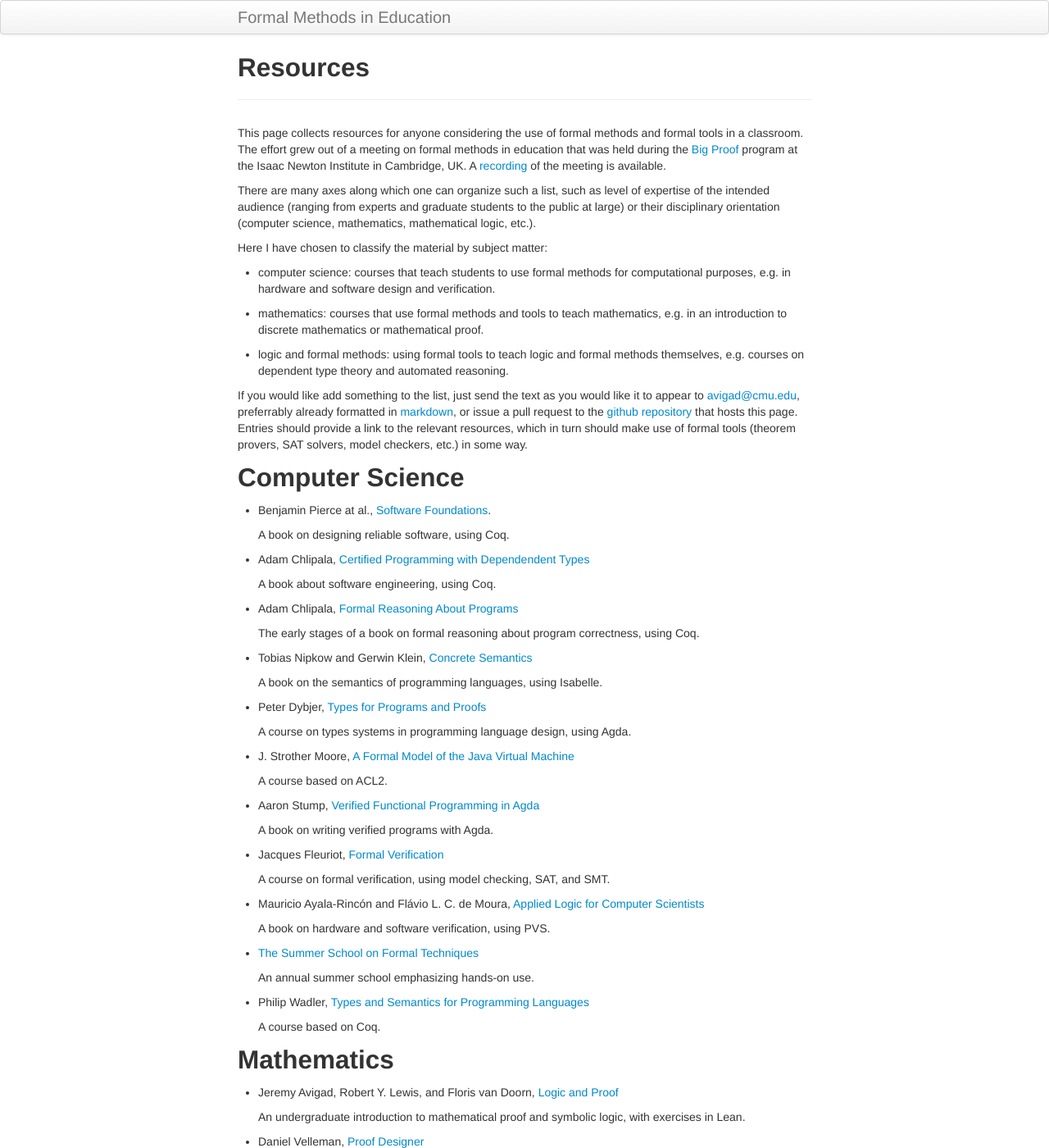
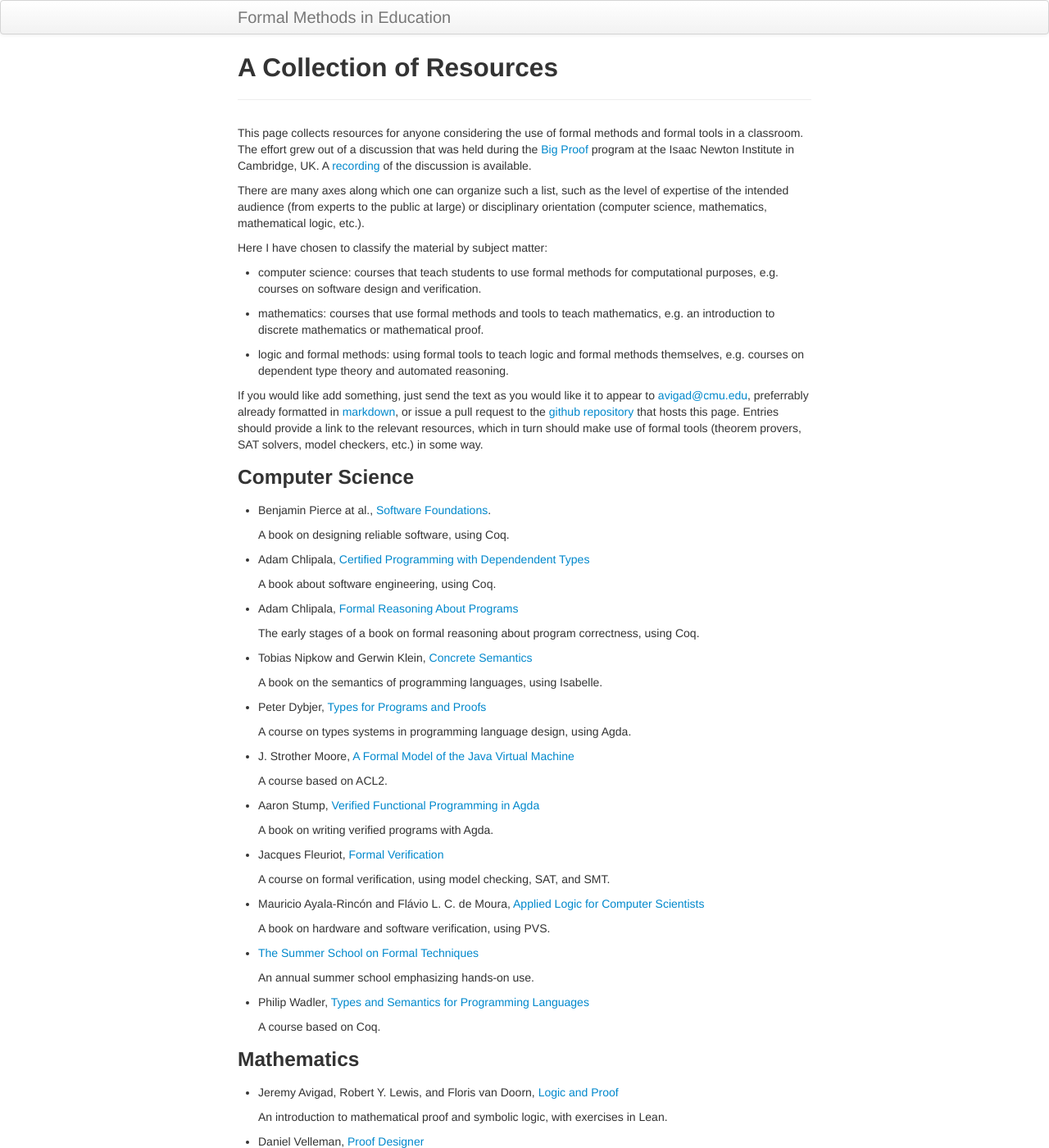
Before and after one commit to avigad/formal_methods_in_education, a Jekyll site: the page built from index.md, in a window 1280 px wide and 1400 px high. Shown: the whole window at 82% size. Built offline with Jekyll 4.4.1, drawn with Linux system fonts in a browser that asks for light colours; some of the changed text lies outside the part shown.

Commit message:
tinkering

```diff
--- a/index.md
+++ b/index.md
@@ -1,24 +1,23 @@
 ---
-title: Resources
+title: A Collection of Resources
 layout: page
 ---
 
-This page collects resources for anyone considering the use of formal methods and formal tools in a classroom. The effort grew out of a meeting on formal methods in education that was held during the [Big Proof](https://www.newton.ac.uk/event/bpr) program at the Isaac Newton Institute in Cambridge, UK. A [recording](https://www.newton.ac.uk/seminar/20170724153017302) of the meeting is available.
+This page collects resources for anyone considering the use of formal methods and formal tools in a classroom. The effort grew out of a discussion that was held during the [Big Proof](https://www.newton.ac.uk/event/bpr) program at the Isaac Newton Institute in Cambridge, UK. A [recording](https://www.newton.ac.uk/seminar/20170724153017302) of the discussion is available.
 
-There are many axes along which one can organize such a list, such as level of expertise of the intended audience (ranging from experts and graduate students to the public at large) or their disciplinary orientation (computer science, mathematics, mathematical logic, etc.).
+There are many axes along which one can organize such a list, such as the level of expertise of the intended audience (from experts to the public at large) or disciplinary orientation (computer science, mathematics, mathematical logic, etc.).
 
 Here I have chosen to classify the material by subject matter:
 
-- computer science: courses that teach students to use formal methods for computational purposes, e.g. in hardware and software design and verification.
+- computer science: courses that teach students to use formal methods for computational purposes, e.g. courses on software design and verification.
 
-- mathematics: courses that use formal methods and tools to teach mathematics, e.g. in an introduction to discrete mathematics or mathematical proof.
+- mathematics: courses that use formal methods and tools to teach mathematics, e.g. an introduction to discrete mathematics or mathematical proof.
 
 - logic and formal methods: using formal tools to teach logic and formal methods themselves, e.g. courses on dependent type theory and automated reasoning.
 
-If you would like add something to the list, just send the text as you would like it to appear to <avigad@cmu.edu>, preferrably already formatted in [markdown](https://daringfireball.net/2004/12/markdown_101), or issue a pull request to the [github repository](https://github.com/avigad/formal_methods_in_education) that hosts this page. Entries should provide a link to the relevant resources, which in turn should make use of formal tools (theorem provers, SAT solvers, model checkers, etc.) in some way.
+If you would like add something, just send the text as you would like it to appear to <avigad@cmu.edu>, preferrably already formatted in [markdown](https://daringfireball.net/2004/12/markdown_101), or issue a pull request to the [github repository](https://github.com/avigad/formal_methods_in_education) that hosts this page. Entries should provide a link to the relevant resources, which in turn should make use of formal tools (theorem provers, SAT solvers, model checkers, etc.) in some way.
 
-Computer Science
-----------------
+### Computer Science
 
 - Benjamin Pierce at al., [Software Foundations](https://softwarefoundations.cis.upenn.edu).
 
@@ -64,12 +63,11 @@ Computer Science
 
   A course based on Coq.
 
-Mathematics
------------
+### Mathematics
 
 - Jeremy Avigad, Robert Y. Lewis, and Floris van Doorn, [Logic and Proof](https://leanprover.github.io/logic_and_proof/)
 
-  An undergraduate introduction to mathematical proof and symbolic logic, with exercises in Lean.
+  An introduction to mathematical proof and symbolic logic, with exercises in Lean.
 
 - Daniel Velleman, [Proof Designer](https://app.cs.amherst.edu/~djvelleman/pd/pd.html)
 
@@ -77,11 +75,12 @@ Mathematics
 
 - [The STACK Project](https://stack.maths.ed.ac.uk/demo/question/type/stack/doc/doc.php/About/index.md)
 
-  A system for designing sophisticated computer-aided assessments in mathematics. See also Sangin, Chris, [Computer Aided Assessment of Mathematics](https://global.oup.com/academic/product/computer-aided-assessment-of-mathematics-9780199660353?cc=gb&lang=en&).
+  A system for designing sophisticated computer-aided assessments in mathematics.
 
+- Chris Sangwin, [Computer Aided Assessment of Mathematics](https://global.oup.com/academic/product/computer-aided-assessment-of-mathematics-9780199660353?cc=gb&lang=en&)
+  A book on the use of computer aided assessment.
 
-Logic and Formal Methods
-------------------------
+### Logic and Formal Methods
 
 - Femke van Raamsdonk, Hermann Guevers, et al., [Type Theory and Coq](http://www.cs.ru.nl/~freek/courses/tt-2016/)
 
```
